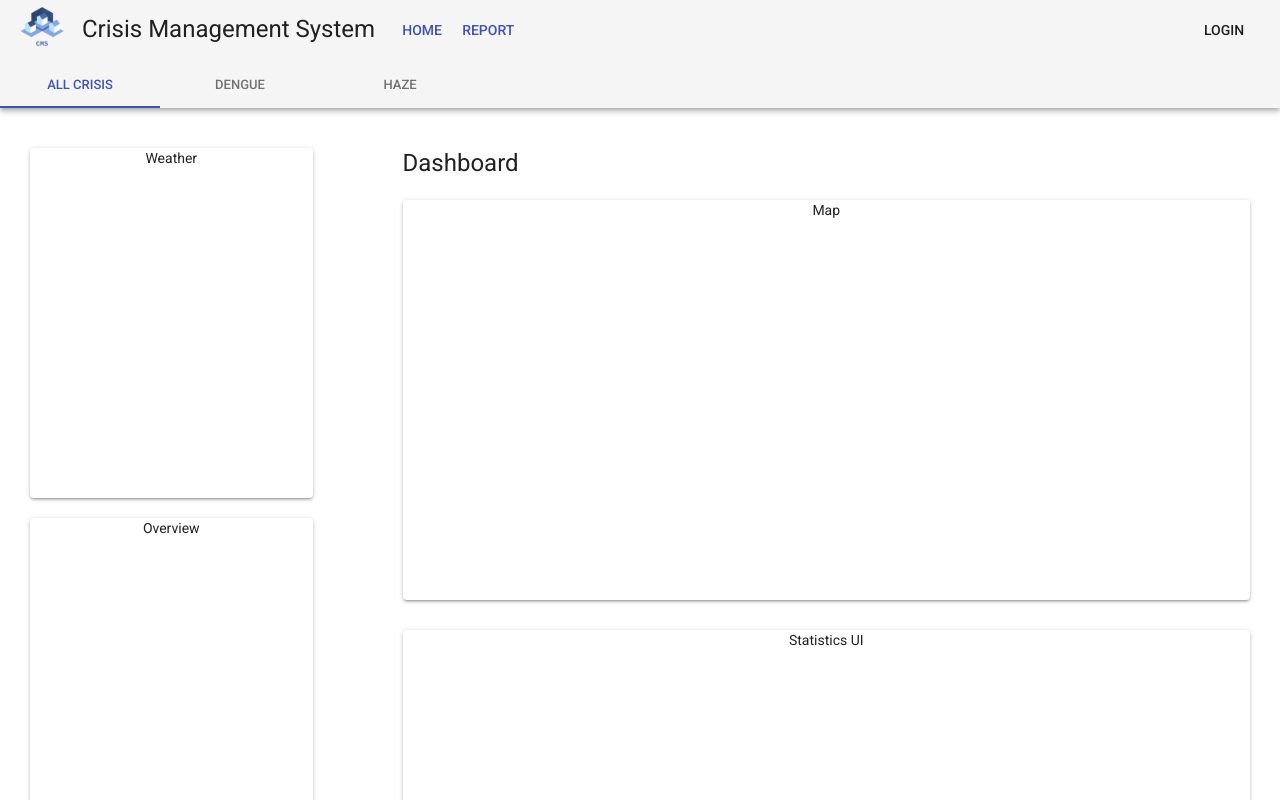
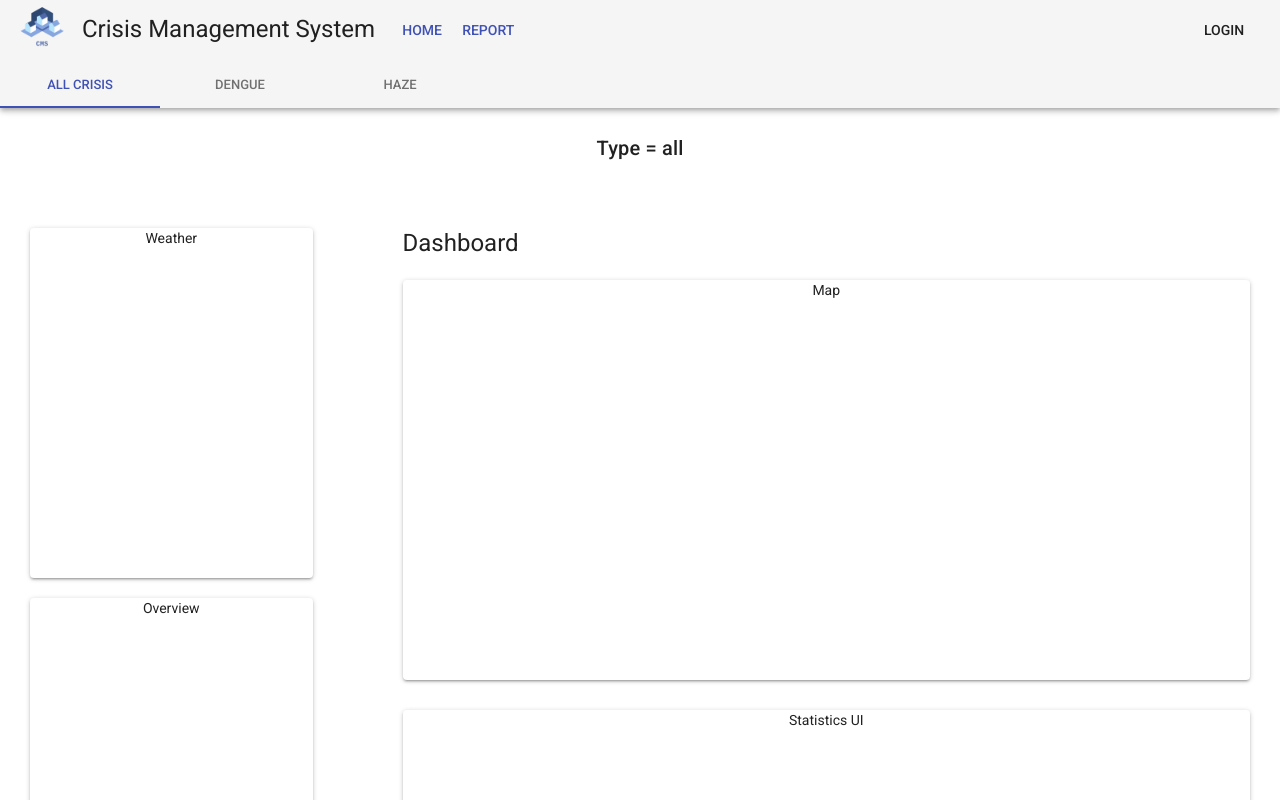
Before and after one commit to Jamesyang2333/cz3003, a React (Create React App) app in the folder frontend/: page / in a window 1280 px wide. Shown: the top 800 px of the page. Built offline with nearby package versions, Linux system fonts and the light colour scheme.

Commit message:
Add comment in tabContainer.js

```diff
--- a/frontend/src/components/layout/tabContainer.js
+++ b/frontend/src/components/layout/tabContainer.js
@@ -54,16 +54,20 @@ const styles = {
 function TabContainer(props) {
   return (
     <React.Fragment>
-      {/* <Typography component='div' variant='h6' style={{ padding: 8 * 3 }}>
+      {/* ANCHOR  This is only for dev phase notation.
+      change of tab content depend on props.type, which can be used to detect and display different types of crisis (all / haze / dengue) */}
+      <Typography component='div' variant='h6' style={{ padding: 8 * 3 }}>
         Type = {props.type}
-      </Typography> */}
+      </Typography>
       <div>
         <div style={styles.row}>
-          <div style={styles.divLeft}>
+          <div zDepth={3} style={styles.divLeft}>
             <Paper style={styles.paperLeft}>
+              {/* ANCHOR Replace the Typography with weather component  */}
               <Typography>Weather</Typography>
             </Paper>
             <Paper style={styles.paperLeft}>
+              {/* ANCHOR Replace the Typography with Overview UI component */}
               <Typography>Overview</Typography>
             </Paper>
           </div>
@@ -73,30 +77,16 @@ function TabContainer(props) {
               Dashboard
             </Typography>
             <Paper style={styles.map}>
+              {/* ANCHOR Replace the Typography with Map UI component */}
               <Typography>Map</Typography>
             </Paper>
             <Paper style={styles.statistics}>
+              {/* ANCHOR Replace the Typography with Statistics UI component */}
               <Typography>Statistics UI</Typography>
             </Paper>
           </div>
         </div>
       </div>
-      {/* <Grid container spacing={24}>
-        <Grid item lg={3}>
-          <Card>
-            <CardContent>
-              <Typography>Weather</Typography>
-            </CardContent>
-          </Card>
-        </Grid>
-        <Grid item lg={3}>
-          <Card>
-            <CardContent>
-              <Typography>Weather</Typography>
-            </CardContent>
-          </Card>
-        </Grid>
-      </Grid> */}
     </React.Fragment>
   );
 }
```
